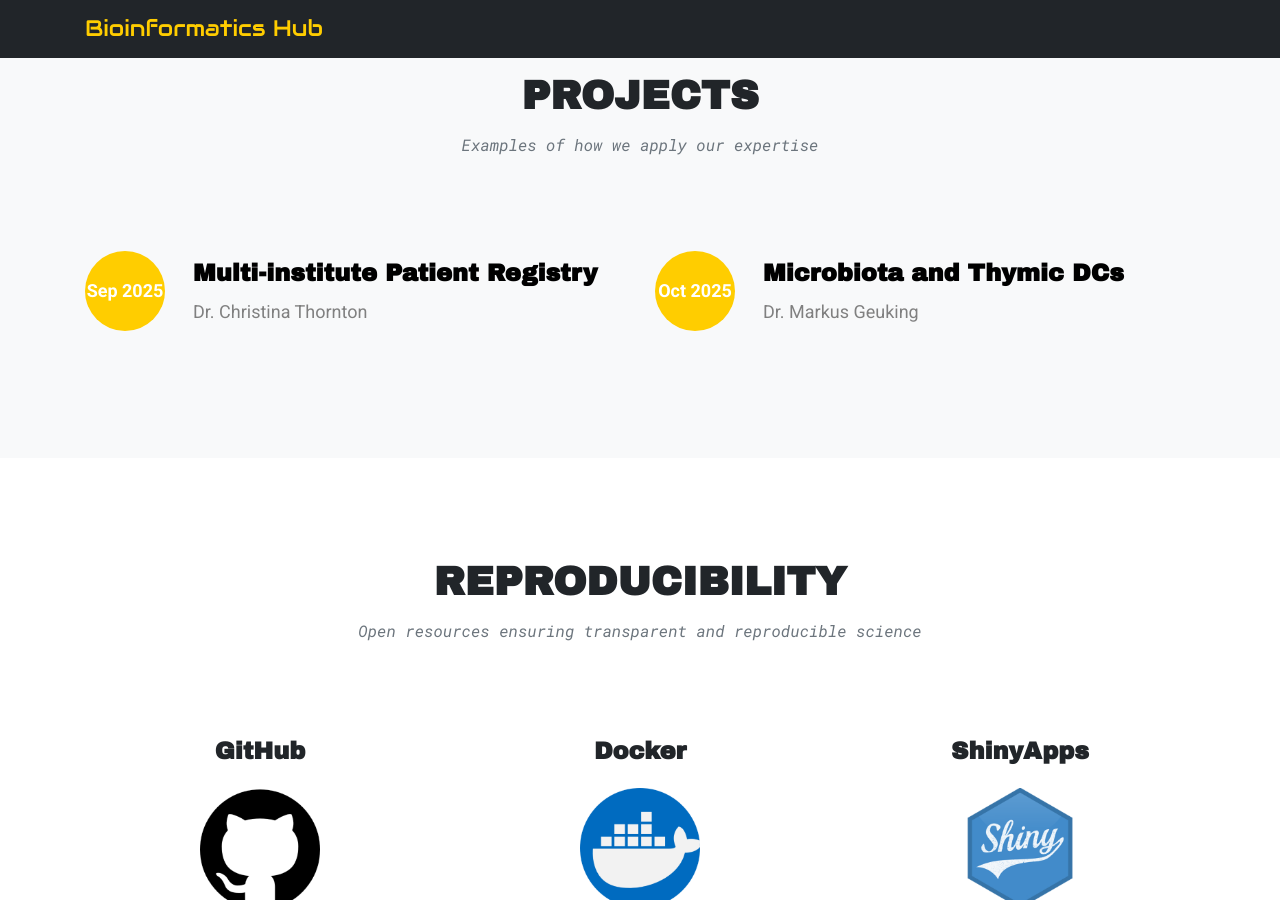
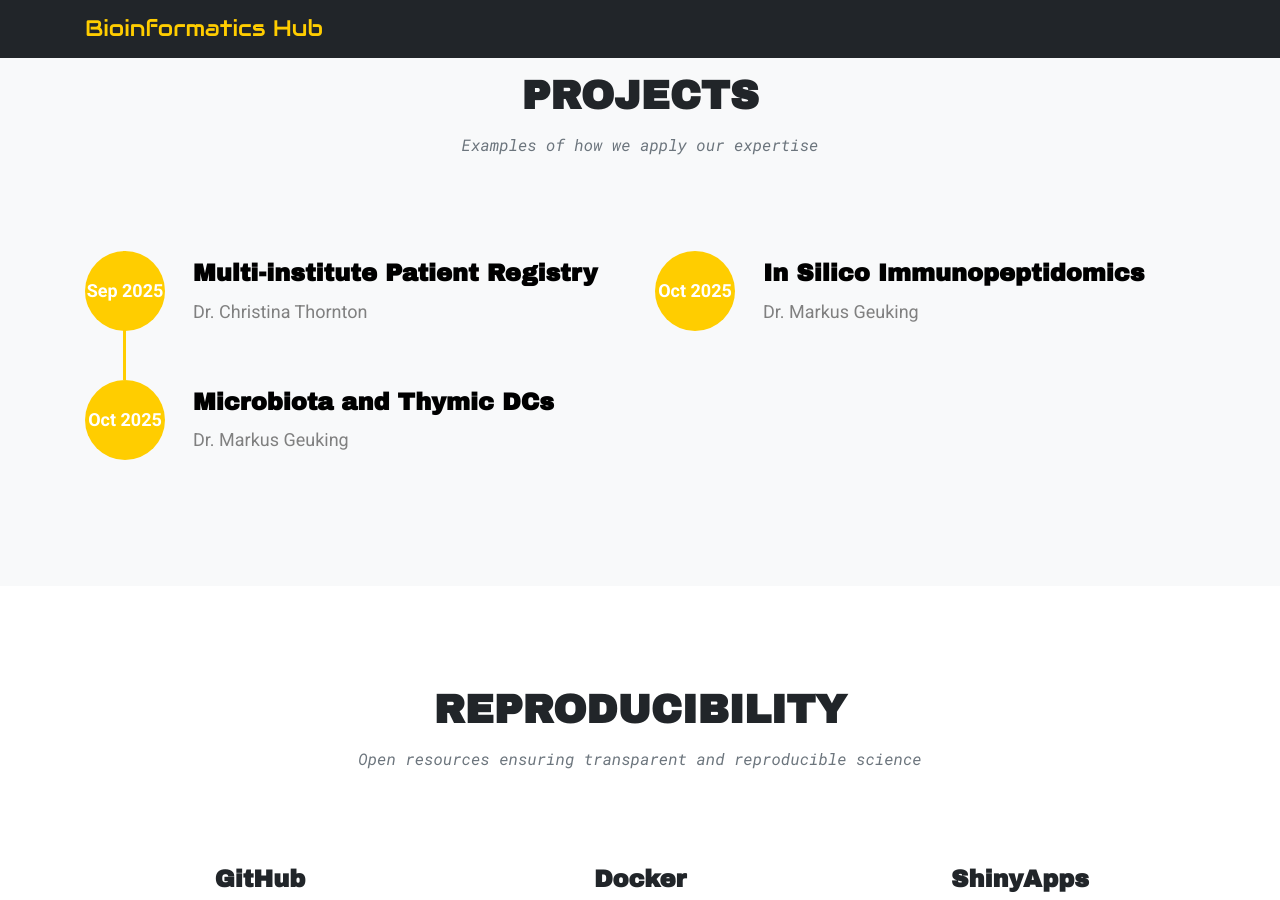
Before and after one commit to Snyder-Institute/BioinformaticsHub, a Jekyll site: the page built from index.md, in a window 1280 px wide and 900 px high, scrolled down 2238 px. Built offline with Jekyll 4.4.1, drawn with Linux system fonts in a browser that asks for light colours.

Commit message:
Updated: projects

```diff
--- a/_includes/projects.html
+++ b/_includes/projects.html
@@ -20,12 +20,6 @@
                                                 </div>
                                         </div>
 
-                                </div> <!-- end of timeline div -->
-                        </div> <!-- end of col -->
-
-                        <div class="col-lg-6 col-12">
-                                <div class="timeline">
-
                                         <div class="timeline-wrapper">
                                                 <div class="timeline-yr"><span>Oct 2025
                                                         </span></div><div class="timeline-info"><a href="https://bioinformatics.ucalgary.ca/ThymicDCs/"
@@ -37,6 +31,21 @@
 
                                 </div> <!-- end of timeline div -->
                         </div> <!-- end of col -->
+
+                        <div class="col-lg-6 col-12">
+                                <div class="timeline">
+
+                                        <div class="timeline-wrapper">
+                                                <div class="timeline-yr"><span>Oct 2025
+                                                        </span></div><div class="timeline-info"><a href="https://bioinformatics.ucalgary.ca/NetMHCIIpan/"
+                                                                target="_blank"><h4 class="timeline-heading">In Silico Immunopeptidomics
+                                                                </h4></a><p class="timeline-subheading">Dr. Markus Geuking
+                                                        </p>
+                                                </div>
+                                        </div>
+
+                                </div> <!-- end of timeline div -->
+                        </div> <!-- end of col -->
                 </div> <!-- end of row -->
         </div>
 </section>
```
Also changed, not shown: 2 other files.
